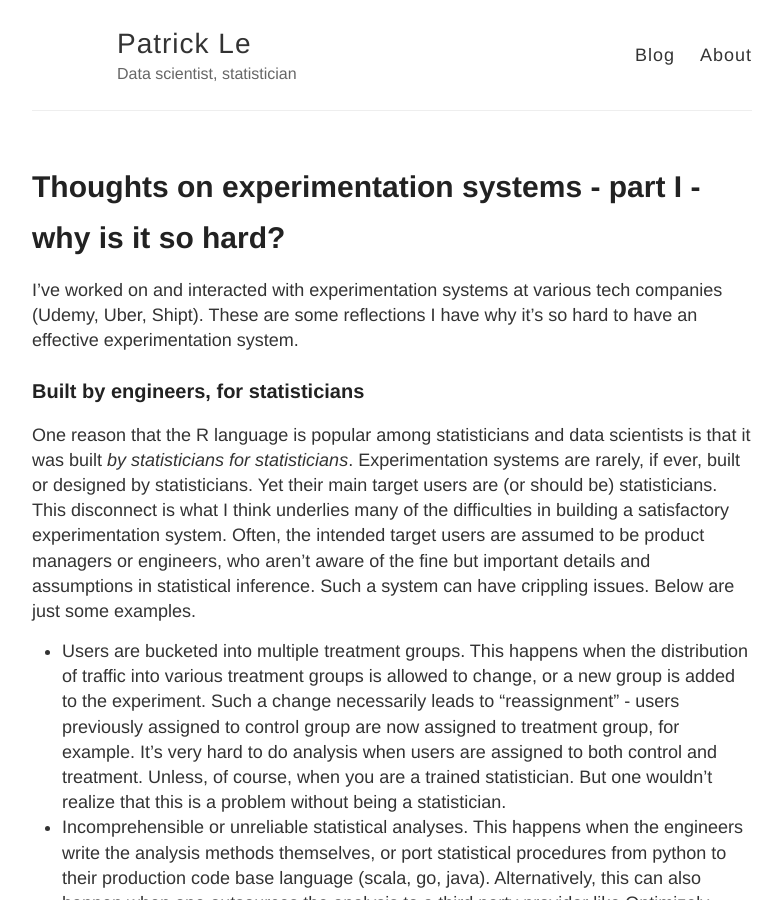
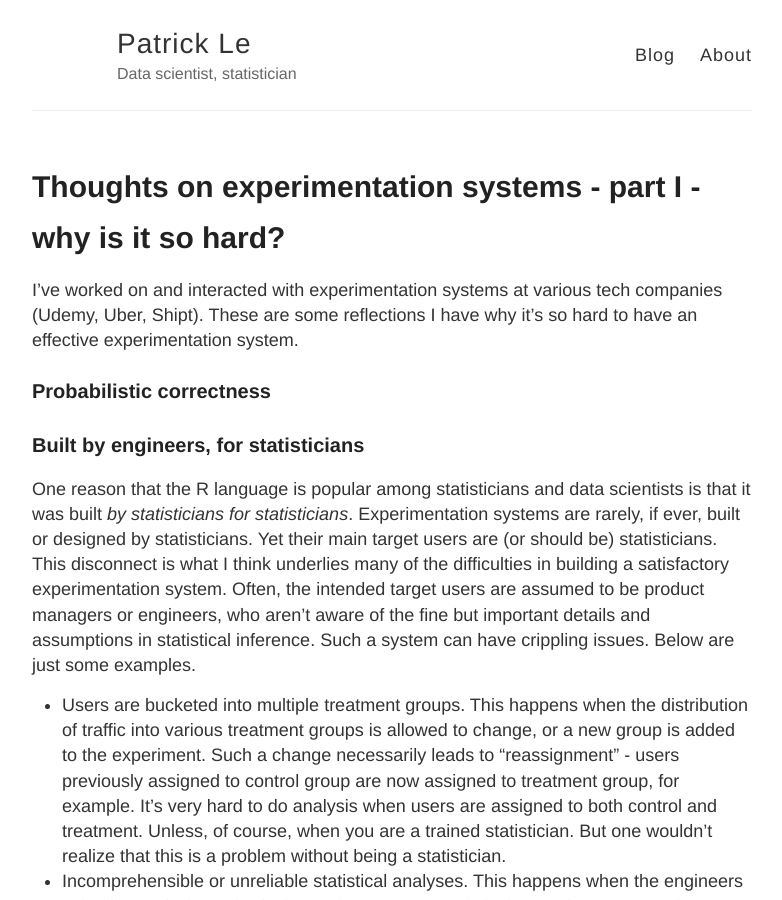
Before and after one commit to lechipatrick/lechipatrick.github.io, a Jekyll site: the page built from _posts/2022-12-06-thoughts-on-experimentation-systems.md, in a window 1280 px wide and 900 px high. Shown: the whole window, without its empty margins (248-1030 px from the left). Built offline with Jekyll 4.4.1, drawn with Linux system fonts in a browser that asks for light colours.

Commit message:
Update 2022-12-06-thoughts-on-experimentation-systems.md

```diff
--- a/_posts/2022-12-06-thoughts-on-experimentation-systems.md
+++ b/_posts/2022-12-06-thoughts-on-experimentation-systems.md
@@ -3,6 +3,8 @@ layout: post
 title: Thoughts on experimentation systems - part I - why is it so hard?
 ---
 I've worked on and interacted with experimentation systems at various tech companies (Udemy, Uber, Shipt). These are some reflections I have why it's so hard to have an effective experimentation system.
+
+### Probabilistic correctness
 
 ### Built by engineers, for statisticians
 
```
